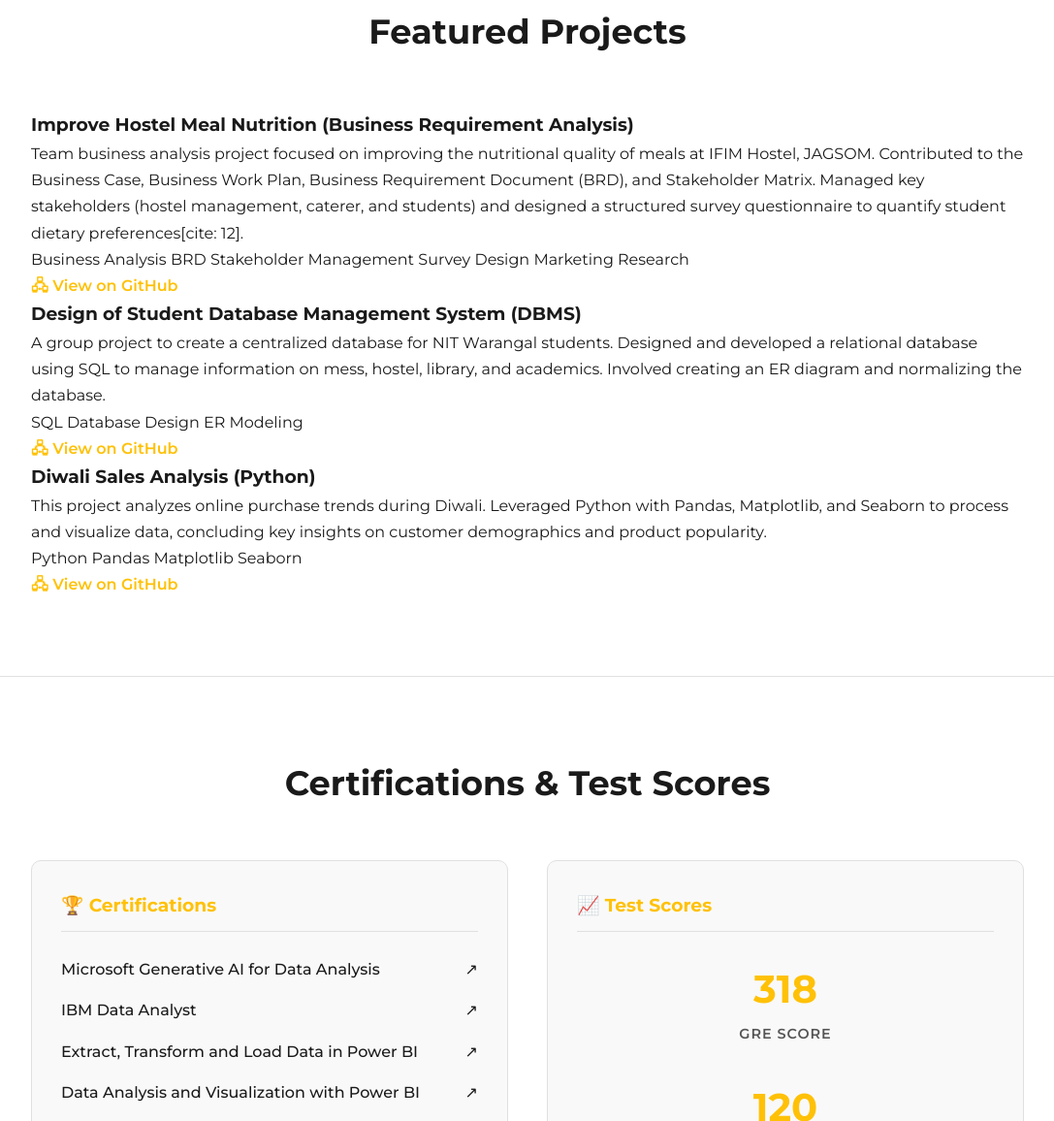
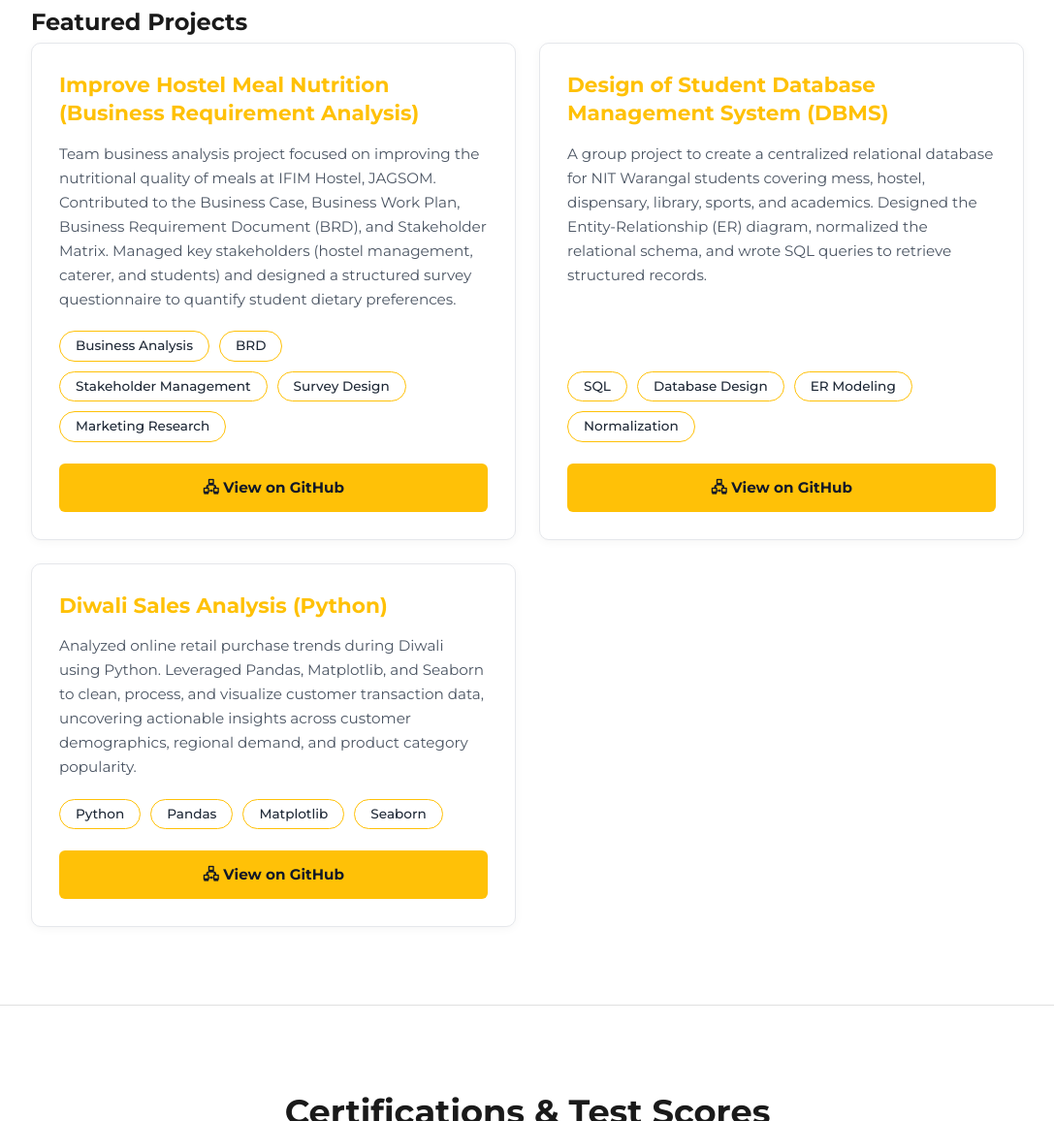
Before and after one commit to bhuvanavijaygurram/Personal_Portfolio, a plain HTML site: page index.html in a window 1280 px wide. Shown: the part 4203-5359 px from the top of the page at 97% size, without its empty margins (96-1183 px from the left). Drawn offline with Linux system fonts and the light colour scheme.

Commit message:
Update index.html

```diff
--- a/index.html
+++ b/index.html
@@ -572,40 +572,62 @@
     </div>
 </section>
 
-    <section id="projects">
-        <h2 class="section-title">Featured Projects</h2>
-        <div class="projects-grid">
-            <div class="project-card">
+<section id="projects" class="projects">
+    <h2>Featured Projects</h2>
+    <div class="projects-grid-box">
+
+        <!-- PROJECT 1 -->
+        <div class="project-item-card">
+            <div>
                 <h3>Improve Hostel Meal Nutrition (Business Requirement Analysis)</h3>
-    <p>Team business analysis project focused on improving the nutritional quality of meals at IFIM Hostel, JAGSOM. Contributed to the Business Case, Business Work Plan, Business Requirement Document (BRD), and Stakeholder Matrix. Managed key stakeholders (hostel management, caterer, and students) and designed a structured survey questionnaire to quantify student dietary preferences[cite: 12].</p>
-
-    <div class="nutrition-tags-wrap">
-        <span class="nutrition-tag-pill">Business Analysis </span>
-        <span class="nutrition-tag-pill">BRD </span>
-        <span class="nutrition-tag-pill">Stakeholder Management </span>
-        <span class="nutrition-tag-pill">Survey Design </span>
-        <span class="nutrition-tag-pill">Marketing Research</span>
+                <p>Team business analysis project focused on improving the nutritional quality of meals at IFIM Hostel, JAGSOM. Contributed to the Business Case, Business Work Plan, Business Requirement Document (BRD), and Stakeholder Matrix. Managed key stakeholders (hostel management, caterer, and students) and designed a structured survey questionnaire to quantify student dietary preferences.</p>
+            </div>
+            <div class="project-card-bottom">
+                <div class="project-skill-boxes">
+                    <span class="project-skill-box">Business Analysis</span>
+                    <span class="project-skill-box">BRD</span>
+                    <span class="project-skill-box">Stakeholder Management</span>
+                    <span class="project-skill-box">Survey Design</span>
+                    <span class="project-skill-box">Marketing Research</span>
+                </div>
+                <a href="https://github.com/bhuvanavijaygurram/Improve_Hostel_Meal_Nutrition" target="_blank" class="project-github-link">🖧 View on GitHub</a>
+            </div>
         </div>
 
-    <a href="https://github.com/bhuvanavijaygurram/Improve_Hostel_Meal_Nutrition" target="_blank" class="nutrition-github-btn">🖧 View on GitHub</a>
-</div
-            <div class="project-card">
+        <!-- PROJECT 2 -->
+        <div class="project-item-card">
+            <div>
                 <h3>Design of Student Database Management System (DBMS)</h3>
-                <p>A group project to create a centralized database for NIT Warangal students. Designed and developed a relational database using SQL to manage information on mess, hostel, library, and academics. Involved creating an ER diagram and normalizing the database.</p>
-                <div class="tags">
-                    <span class="tag">SQL </span><span class="tag">Database Design </span><span class="tag">ER Modeling </span>
+                <p>A group project to create a centralized relational database for NIT Warangal students covering mess, hostel, dispensary, library, sports, and academics. Designed the Entity-Relationship (ER) diagram, normalized the relational schema, and wrote SQL queries to retrieve structured records.</p>
             </div>
-                <a href="https://github.com/bhuvanavijaygurram/Design-of-Student-Database-Management-System" target="_blank" class="btn-full">&#128423; View on GitHub</a>
+            <div class="project-card-bottom">
+                <div class="project-skill-boxes">
+                    <span class="project-skill-box">SQL</span>
+                    <span class="project-skill-box">Database Design</span>
+                    <span class="project-skill-box">ER Modeling</span>
+                    <span class="project-skill-box">Normalization</span>
+                </div>
+                <a href="https://github.com/bhuvanavijaygurram/Design-of-Student-Database-Management-System" target="_blank" class="project-github-link">🖧 View on GitHub</a>
+            </div>
         </div>
 
-            <div class="project-card">
+        <!-- PROJECT 3 -->
+        <div class="project-item-card">
+            <div>
                 <h3>Diwali Sales Analysis (Python)</h3>
-                <p>This project analyzes online purchase trends during Diwali. Leveraged Python with Pandas, Matplotlib, and Seaborn to process and visualize data, concluding key insights on customer demographics and product popularity.</p>
-                <div class="tags">
-                    <span class="tag">Python </span><span class="tag">Pandas </span><span class="tag">Matplotlib </span><span class="tag">Seaborn </span>
+                <p>Analyzed online retail purchase trends during Diwali using Python. Leveraged Pandas, Matplotlib, and Seaborn to clean, process, and visualize customer transaction data, uncovering actionable insights across customer demographics, regional demand, and product category popularity.</p>
             </div>
-                <a href="https://github.com/bhuvanavijaygurram/Diwali_sales" target="_blank" class="btn-full">&#128423; View on GitHub</a>
+            <div class="project-card-bottom">
+                <div class="project-skill-boxes">
+                    <span class="project-skill-box">Python</span>
+                    <span class="project-skill-box">Pandas</span>
+                    <span class="project-skill-box">Matplotlib</span>
+                    <span class="project-skill-box">Seaborn</span>
                 </div>
+                <a href="https://github.com/bhuvanavijaygurram/Diwali_sales" target="_blank" class="project-github-link">🖧 View on GitHub</a>
+            </div>
+        </div>
+
     </div>
 </section>
 
```
Lines whose indentation alone changed are shown as unchanged.
